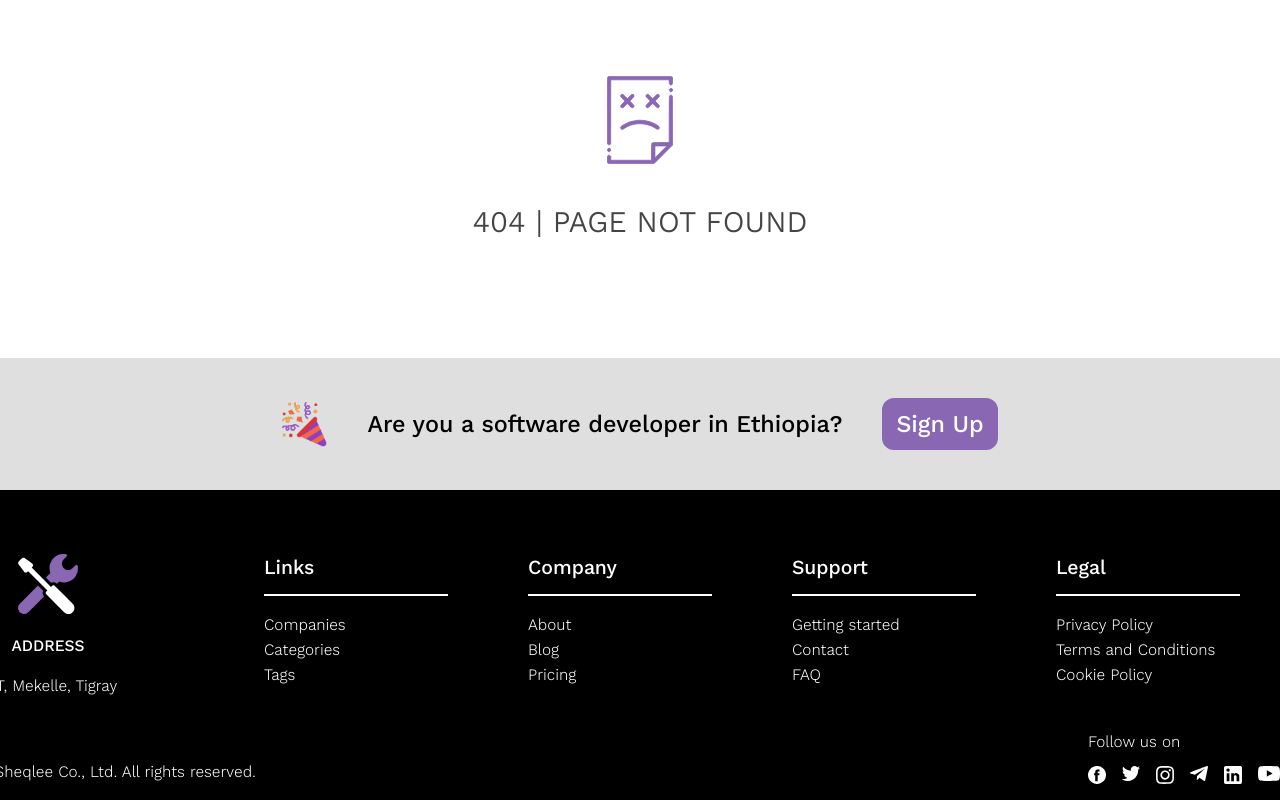
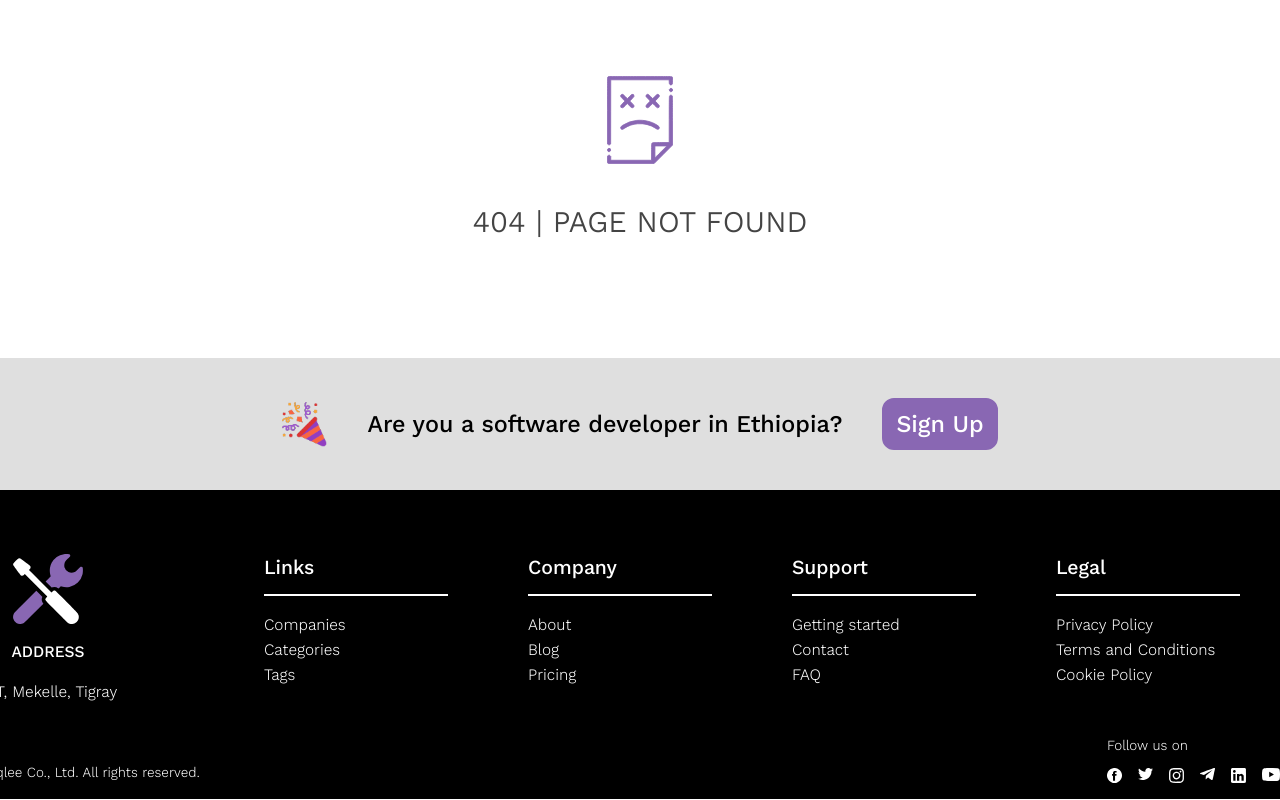
Before and after one commit to tsegaywelu/SHEQLEE-WITH-API-FULL-PROJECT, a React (Vite) app: page / in a window 1280 px wide. Shown: the part 190-990 px from the top of the page. Built offline with nearby package versions, Linux system fonts and the light colour scheme.

Commit message:
show it now

```diff
--- a/database/db.json
+++ b/database/db.json
@@ -68,7 +68,7 @@
   ],
   "jobs": [
     {
-      "title": "UI/UX Designer",
+      "title": "UI UX Designer",
       "descreiption": "Entrust is seeking a Sitecore developer that will perform the accountabilities detailed below and other duties as assigned.",
 
       "time": "30min ago",
@@ -78,7 +78,7 @@
       "salary": "53$ perhour"
     },
     {
-      "title": "UI/UX Designer",
+      "title": "UI UX Designer",
       "descreiption": "KeplerLab is a VC-backed, stealth, application-only platform for senior product designers to team up with the best companies on their next big thing.",
       "time": "30min ago",
       "companyname": "masango",
@@ -96,7 +96,7 @@
       "salary": "53$ perhour"
     },
     {
-      "title": "UI/UX Designer",
+      "title": "UI UX Designer",
       "descreiption": "KeplerLab is a VC-backed, stealth, application-only platform for senior product designers to team up with the best companies on their next big thing.",
       "time": "30min ago",
       "companyname": "kplear masango",
--- a/src/components/basecomponents/Dropdown.jsx
+++ b/src/components/basecomponents/Dropdown.jsx
@@ -59,7 +59,7 @@ function Dropdown({
                         to={
                           showicons
                             ? `/sheqlee/${category}`
-                            : `/sheqle/Categories/${category}`
+                            : `/sheqlee/Categories/${category}`
                         }
                         onClick={() => setIsOpen(!isOpen)}
                       >
--- a/src/components/basecomponents/Postedjobs.jsx
+++ b/src/components/basecomponents/Postedjobs.jsx
@@ -129,7 +129,7 @@ const Postedjobs = ({ showicon5 }) => {
 
             {Jobs.map((jobsall) => {
               return (
-                <Link to={`/sheqlee/alljob/${jobsall.title}`}>
+                <Link to={`/sheqlee/all job/${jobsall.title}`}>
                   <div
                     className=" bg-custom-slate rounded-[20px] md:pr-2 px-3 pb-2 pt-5   "
                     key={jobsall.title + Math.random()}
--- a/src/components/basecomponents/Tags.jsx
+++ b/src/components/basecomponents/Tags.jsx
@@ -99,7 +99,7 @@ const Tags = () => {
               </h4>
               <div className="flex justify-center items-center gap-2 relative">
                 <p className="text-xs font-kantumruy font-medium">
-                  745+ more tags{" "}
+                  73+ more tags{" "}
                 </p>
                 <div className=" absolute  w-1/2 h-[4px] bg-custom-purple left-0 bottom-6"></div>
                 <img src={Rightarrow} alt="" width={8} height={12} />
--- a/src/components/onetimecmponent/Footer.jsx
+++ b/src/components/onetimecmponent/Footer.jsx
@@ -13,14 +13,14 @@ const Footer = () => {
     <>
       {/* //here it was having mt-5 but i deleted it because of clinet.jsx check for others effect  */}
       <footer className="bg-black text-white  pt-2 md:pt-8 lg:pt-16 pb-4 ">
-        <div className="container mx-auto flex flex-wrap lg:flex-nowrap justify-between gap-10">
+        <div className="container mx-auto flex flex-wrap lg:flex-nowrap justify-between gap-10 ">
           {/* Address Section */}
-          <div className="w-full sm:w-1/4  text-center sm:text-left mb-6 sm:mb-0   lg:-translate-x-16">
-            <div className="flex  flex-col items-center justify-center sm:justify-start mb-4 gap-5">
+          <div className="w-full sm:w-1/4  text-center sm:text-left mb-6 sm:mb-0  self-end lg:-translate-x-16">
+            <div className="flex  flex-col items-center justify-center sm:justify-start mb-4 gap-4">
               <img
                 src={mysvg}
                 alt="Logo loading..."
-                className=" h-[60px] w-[60px]"
+                className=" h-[70px] w-[70px]"
               />
               <h2 className="font-kantumruy font-medium">ADDRESS</h2>
             </div>
@@ -30,7 +30,7 @@ const Footer = () => {
           </div>
 
           {/* Links Section */}
-          <div className="w-full sm:w-1/4 mb-6 sm:mb-0">
+          <div className="w-full sm:w-1/4 mb-6 sm:mb-0  ">
             <h3 className="lg:text-xl font-medium font-kantumruy  lg:mb-4 lg:pb-3 border-b-2 border-white mr-10 max-sm:w-fit ">
               Links
             </h3>
@@ -147,28 +147,28 @@ const Footer = () => {
 
         {/* Footer Bottom */}
         <div className="container mx-auto mt-8 flex flex-wrap items-end justify-between ">
-          <p className="font-light font-kantumruy -translate-x-16">
+          <p className="font-light font-kantumruy -translate-x-20 text-sm">
             © {new Date().getFullYear()} Sheqlee Co., Ltd. All rights reserved.
           </p>
           <div className="flex flex-col justify-center items-center gap-3 font-kantumruy font-light">
-            <p className="self-start">Follow us on</p>
+            <p className="self-start text-sm">Follow us on</p>
             <div className="flex space-x-4">
               <a href="#">
                 <img
                   src={facebook}
                   alt="facebook icon"
-                  width={18}
+                  width={15}
                   height={18}
                 />
               </a>
               <a href="#">
-                <img src={twitter} alt="facebook icon" width={18} height={18} />
+                <img src={twitter} alt="facebook icon" width={15} height={18} />
               </a>
               <a href="#">
                 <img
                   src={instagram}
                   alt="instagram icon"
-                  width={18}
+                  width={15}
                   height={18}
                 />
               </a>
@@ -176,7 +176,7 @@ const Footer = () => {
                 <img
                   src={telegram}
                   alt="telegram icon"
-                  width={18}
+                  width={15}
                   height={18}
                 />
               </a>
@@ -184,12 +184,12 @@ const Footer = () => {
                 <img
                   src={linkedin}
                   alt="linkedin icon"
-                  width={18}
+                  width={15}
                   height={18}
                 />
               </a>
               <a href="www.youtube.com">
-                <img src={youtube} alt="youtube icon" width={22} height={22} />
+                <img src={youtube} alt="youtube icon" width={18} height={22} />
               </a>
             </div>
           </div>
--- a/src/components/onetimecmponent/Platformstatus.jsx
+++ b/src/components/onetimecmponent/Platformstatus.jsx
@@ -3,9 +3,9 @@ import handshake from "../../assets/SVG/handshake.svg";
 import programmer from "../../assets/SVG/programmer.svg";
 import company from "../../assets/SVG/company.svg";
 const Platformstatus = () => {
-  const loading = false;
+  const loading = true;
   return (
-    <section className="flex flex-col items-center py-10  gap-5 ">
+    <section className="flex flex-col items-center pb-16 pt-7  gap-5 ">
       <h2 className="text-xl md:text-4xl  mb-6 font-medium font-kantumruy ">
         Platform status
       </h2>
--- a/src/components/onetimecmponent/Rightheader.jsx
+++ b/src/components/onetimecmponent/Rightheader.jsx
@@ -41,10 +41,10 @@ const Rightheader = () => {
         }`}
       >
         <div className=" mt-1 p-1 md:p-2 lg:p-3  text-custom-black font-kantumruy font-medium relative ">
-          <Link to={"/sheqlee/All jobs"} className=" inline-block relative ">
+          <Link to={"/sheqlee/All job"} className=" inline-block relative ">
             All jobs
             {pathname.includes("job") && (
-              <div className="absolute w-14 h-[5px] bg-custom-purple  md:bottom-[-22px] lg:bottom-[-38px] right-0"></div>
+              <div className="absolute w-[60px] h-[5px] bg-custom-purple  md:bottom-[-22px] lg:bottom-[-38px] right-0"></div>
             )}
           </Link>
         </div>
@@ -73,7 +73,7 @@ const Rightheader = () => {
               Clients
             </div>
             {pathname.includes("clients") && (
-              <div className="absolute w-16 h-[5px] bg-custom-purple  md:bottom-[-22px] lg:bottom-[-24px] left-3"></div>
+              <div className="absolute w-14 h-[5px] bg-custom-purple  md:bottom-[-22px] lg:bottom-[-24px] left-3"></div>
             )}
           </Link>
         )}
--- a/src/pages/Catagoris.jsx
+++ b/src/pages/Catagoris.jsx
@@ -140,7 +140,7 @@ const Categories = () => {
 
         <div className="grid grid-cols-1 sm:grid-cols-2 gap-x-16 gap-y-8 text-xl p-3">
           {categories.map((category) => (
-            <Link to={`/sheqle/Categories/${category.title}`}>
+            <Link to={`/sheqlee/Categories/${category.title}`}>
               <CatagoriesCard
                 key={category.id}
                 title={category.title}
--- a/src/pages/Clients1.jsx
+++ b/src/pages/Clients1.jsx
@@ -37,7 +37,7 @@ const Clients1 = () => {
       </div>
       <div className="   max-w-[1100px] mx-auto mt-20 space-y-10">
         <Info1
-          subscribers={"1"}
+          subscribers={"1.5M+"}
           title={"Unique alerts delivered"}
           discriptiondetail={
             "We have been delivered 3,916,718 notifications about new remote jobs to job seekers since the website launched."
@@ -48,7 +48,7 @@ const Clients1 = () => {
           right
         />
         <Info1
-          subscribers={"4"}
+          subscribers={"49.7K+"}
           title={"Telegram channel subscriber"}
           discriptiondetail={
             "We have a telegram channel with 49,716+ real subscribers. Our channel posts have 29.5K views per"
--- a/src/routes/CommonRoute.jsx
+++ b/src/routes/CommonRoute.jsx
@@ -19,11 +19,11 @@ import Logout from "../pages/privatepages/Logout";
 import PrivacyPolicy from "../pages/authpages/Privacypoliciy";
 const route = [
   { path: "/sheqlee", element: <Landing /> },
-  { path: "/sheqlee/all jobs", element: <Alljobs /> },
+  { path: "/sheqlee/all job", element: <Alljobs /> },
   { path: "/sheqlee/Categories", element: <Categories /> },
   { path: "/sheqlee/tags", element: <Alltags /> },
-  { path: "/sheqlee/alljob/:theidtodisplay", element: <Jobdetail /> },
-  { path: "/sheqle/Categories/:theidtodisplay", element: <Categorydetail /> },
+  { path: "/sheqlee/all job/:theidtodisplay", element: <Jobdetail /> },
+  { path: "/sheqlee/Categories/:theidtodisplay", element: <Categorydetail /> },
   { path: "/sheqlee/tag/:theidtodisplay", element: <Tagdetail /> },
   { path: "/sheqlee/clients", element: <Clients1 /> },
   { path: "/sheqlee/company", element: <Companys /> },
```
Also changed, not shown: src/components/basecomponents/Location.jsx (+23 -11 lines).
